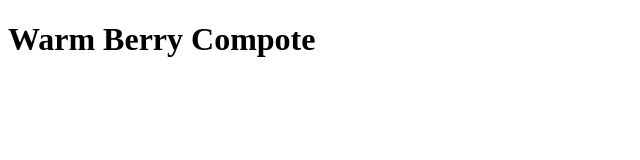
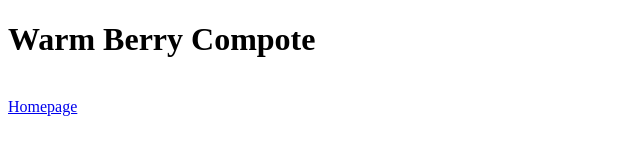
Before and after one commit to bazokibodhi/modern-recipes, a plain HTML site: page recipes/warm-berry-compote.html in a window 1280 px wide. Shown: the full height of the page, 0-640 px from the left. Drawn offline with Linux system fonts and the light colour scheme.

Commit message:
Created link in berry page to index page

```diff
--- a/recipes/warm-berry-compote.html
+++ b/recipes/warm-berry-compote.html
@@ -7,5 +7,7 @@
 </head>
 <body>
     <h1>Warm Berry Compote</h1>
+    <br>
+    <a href="../index.html" target="_blank">Homepage</a>
 </body>
 </html>
```
